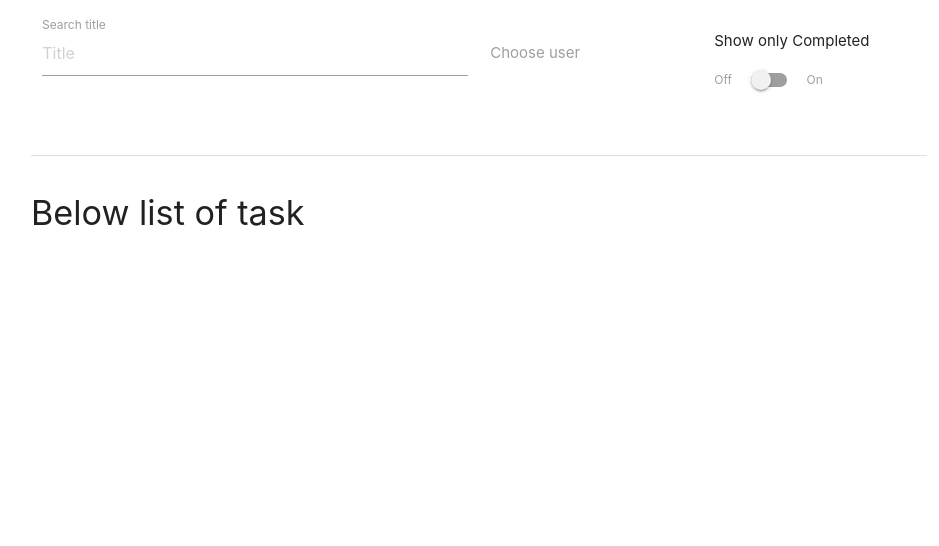
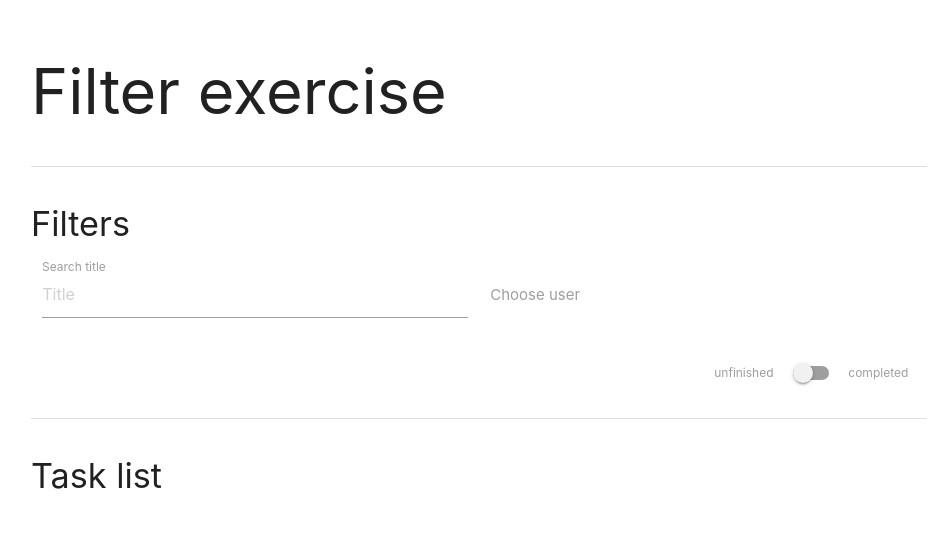
Before and after one commit to KamQuoss/filter-exercise, a plain HTML site: page index.html in a window 1280 px wide. Shown: the whole page, without its empty margins (161-1100 px from the left). Drawn offline with nearby package versions, Linux system fonts and the light colour scheme; no server answers.

Commit message:
titles added

```diff
--- a/index.html
+++ b/index.html
@@ -34,12 +34,17 @@
 <body>
   <div class="container">
     <div class="section">
+      <h1>Filter exercise</h1>
+    </div>
+    <div class="divider"></div>
+    <div class="section">
+      <h4>Filters</h4>
       <div class="row">
         <div class="input-field col s6">
           <input placeholder="Title" id="task-title" type="text">
           <label for="task-title">Search title</label>
         </div>
-        <div class="input-field col s3 user">
+        <div class="input-field col s6 user">
           <select multiple>
             <option value="1" selected>User 1</option>
             <option value="2" selected>User 2</option>
@@ -54,27 +59,26 @@
           </select>
           <label>Choose user</label>
         </div>
-        <div class="col s3">
-          <div class="switch">
-            <p>Show only Completed </p>
-            <label>
-              Off
-              <input type="checkbox">
-              <span class="lever"></span>
-              On
-            </label>
-          </div>
-        </div>
       </div>
       <div class="row">
-        <div class="col s12">
+        <div class="col s9">
           <div id="test-slider"></div>
         </div>
+        <div class="col s3">
+            <div class="switch">
+              <label>
+                unfinished
+                <input type="checkbox">
+                <span class="lever"></span>
+                completed
+              </label>
+            </div>
+          </div>
       </div>
     </div>
     <div class="divider"></div>
     <div class="section">
-      <h4>Below list of task</h4>
+      <h4>Task list</h4>
       <div id="results" class="row">
       </div>
     </div>
```
